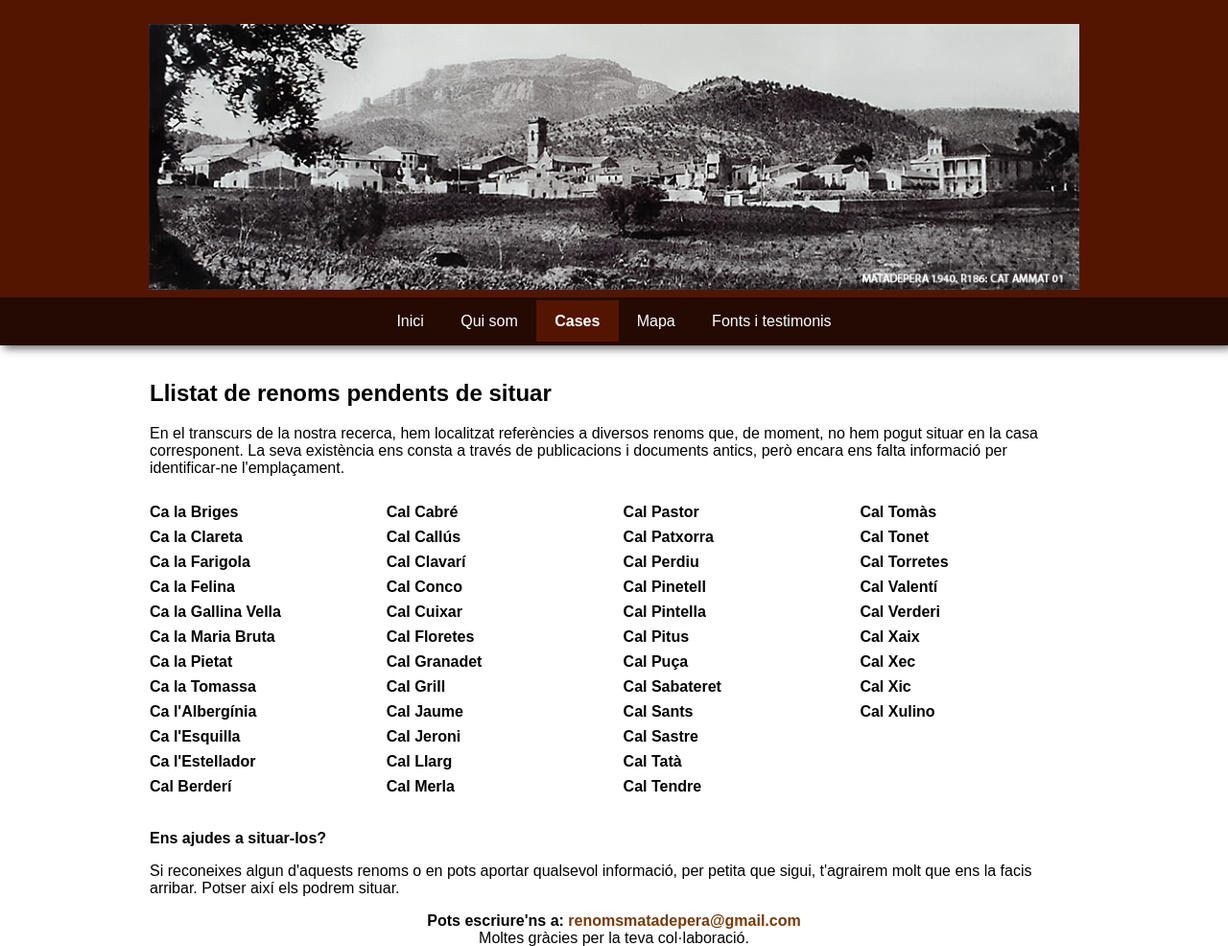
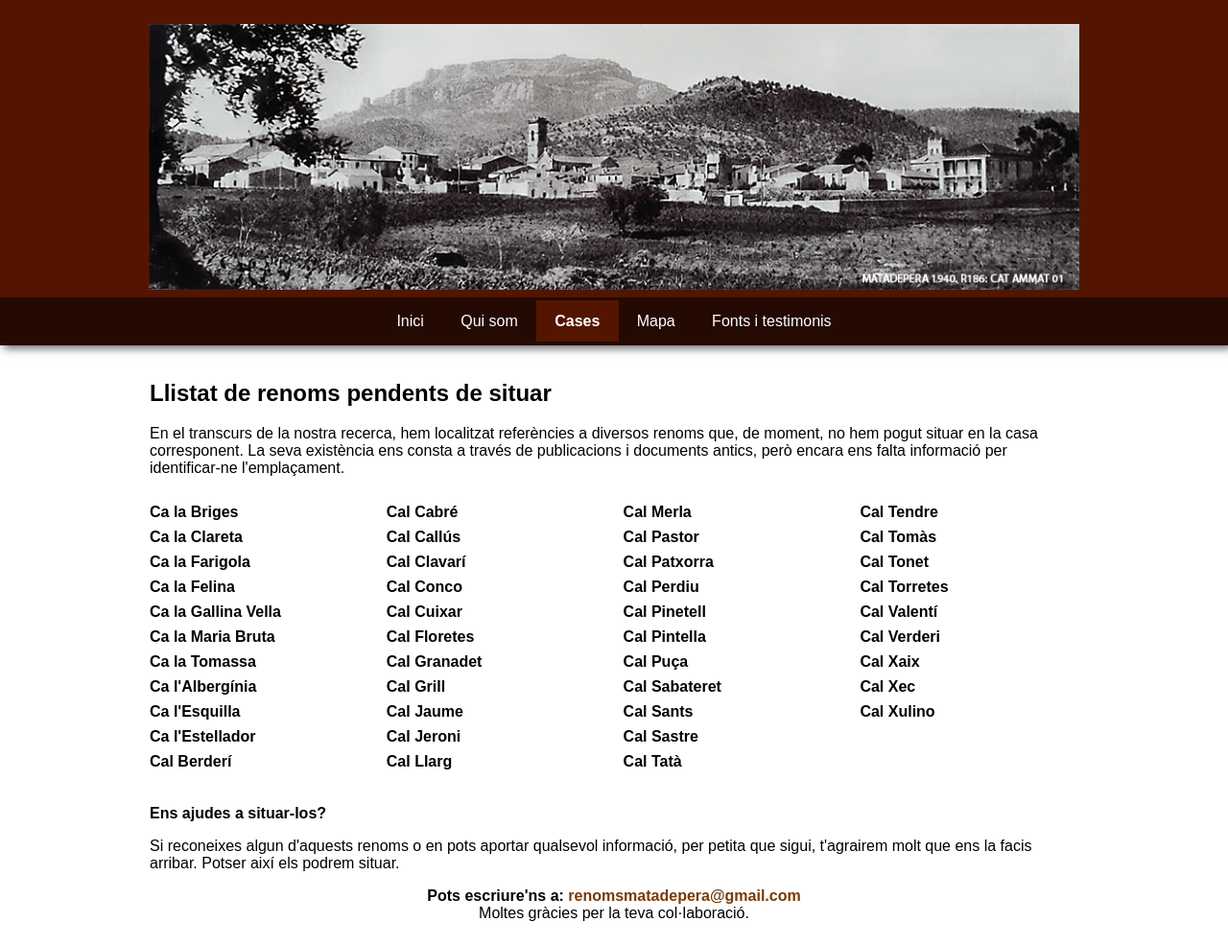
Before and after one commit to renoms-matadepera/renoms-matadepera.github.io, a plain HTML site: page contingut/pendents.html in a window 1280 px wide. Shown: the part 114-1100 px from the top of the page at 96% size. Drawn offline with Linux system fonts and the light colour scheme.

Commit message:
Add files via upload

```diff
--- a/contingut/pendents.html
+++ b/contingut/pendents.html
@@ -55,7 +55,6 @@ En el transcurs de la nostra recerca, hem localitzat referències a diversos ren
         <li>Ca la Felina</li>
         <li>Ca la Gallina Vella</li>
         <li>Ca la Maria Bruta</li>
-        <li>Ca la Pietat</li>
         <li>Ca la Tomassa</li>
         <li>Ca l'Albergínia</li>
         <li>Ca l'Esquilla</li>
@@ -78,7 +77,6 @@ En el transcurs de la nostra recerca, hem localitzat referències a diversos ren
         <li>Cal Perdiu</li>
         <li>Cal Pinetell</li>
         <li>Cal Pintella</li>
-        <li>Cal Pitus</li>
         <li>Cal Puça</li>
         <li>Cal Sabateret</li>
         <li>Cal Sants</li>
@@ -92,7 +90,6 @@ En el transcurs de la nostra recerca, hem localitzat referències a diversos ren
         <li>Cal Verderi</li>
         <li>Cal Xaix</li>
         <li>Cal Xec</li>
-        <li>Cal Xic</li>
         <li>Cal Xulino</li>
     </ul>
 </div>
```
Also changed, not shown: contingut/fonts.html (+1 -1 lines).
